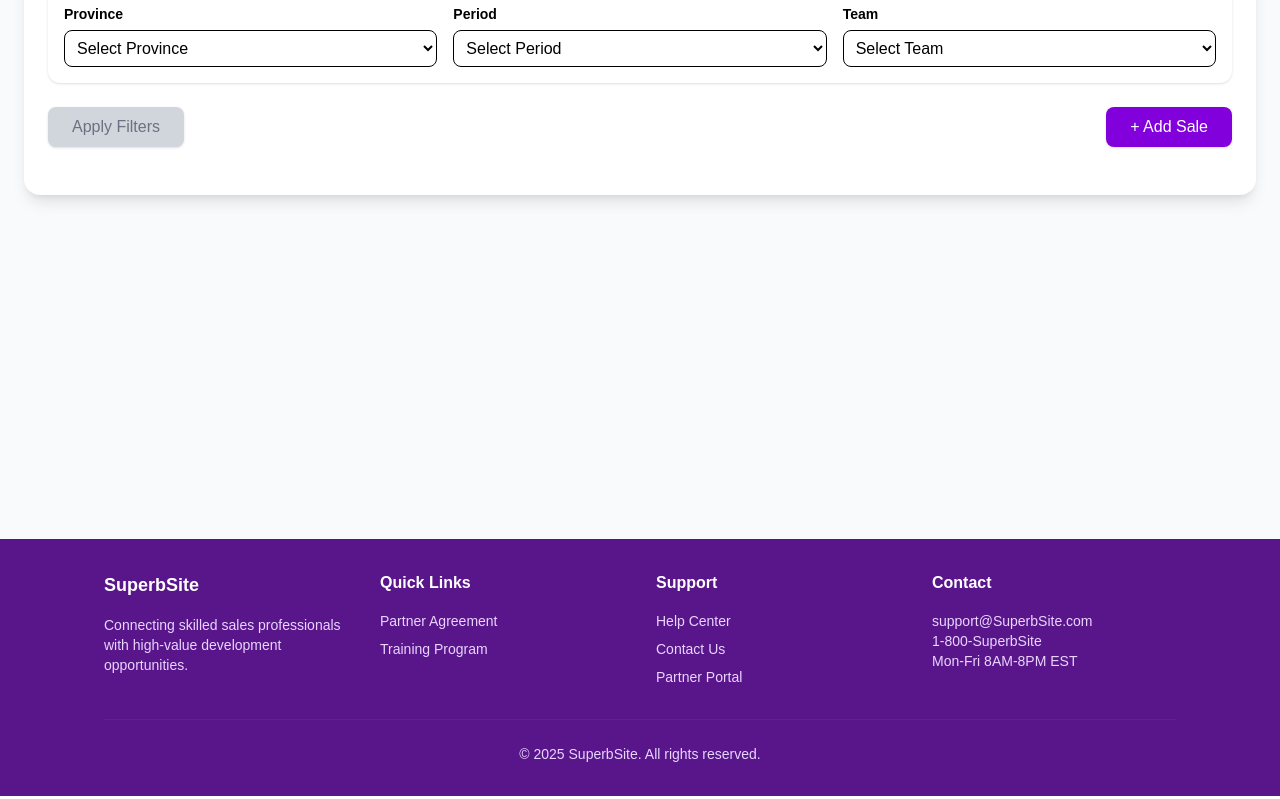
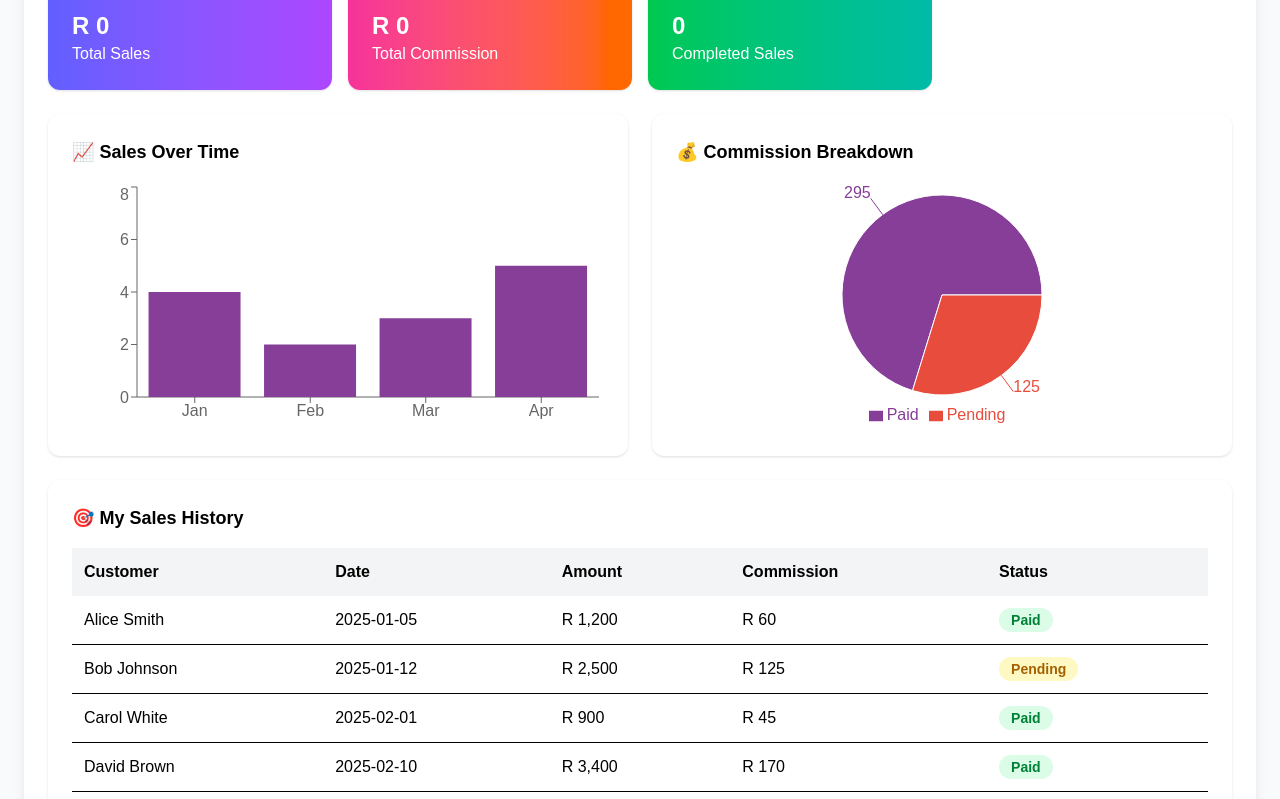
Before and after one commit to Tsiika165/supersite-client, a Next.js app: page /dashboard in a window 1280 px wide. Shown: the part 261-1060 px from the top of the page. Built offline with nearby package versions, Linux system fonts and the light colour scheme.

Commit message:
changed agent dash

```diff
--- a/app/dashboard/page.js
+++ b/app/dashboard/page.js
@@ -54,7 +54,47 @@ export default function Dashboard() {
 
   // Active tab state
   const [activeTab, setActiveTab] = useState("agent");
-
+  //mock data for sales
+  const mySales = [
+    {
+      customer: "Alice Smith",
+      date: "2025-01-05",
+      amount: "R 1,200",
+      commission: "R 60",
+      status: "Paid",
+    },
+    {
+      customer: "Bob Johnson",
+      date: "2025-01-12",
+      amount: "R 2,500",
+      commission: "R 125",
+      status: "Pending",
+    },
+    {
+      customer: "Carol White",
+      date: "2025-02-01",
+      amount: "R 900",
+      commission: "R 45",
+      status: "Paid",
+    },
+    {
+      customer: "David Brown",
+      date: "2025-02-10",
+      amount: "R 3,400",
+      commission: "R 170",
+      status: "Paid",
+    },
+  ];
+  const agentSalesHistory = [
+    { month: "Jan", sales: 4 },
+    { month: "Feb", sales: 2 },
+    { month: "Mar", sales: 3 },
+    { month: "Apr", sales: 5 },
+  ];
+  const commissionBreakdown = [
+    { type: "Paid", value: 295 },
+    { type: "Pending", value: 125 },
+  ];
   // Filters
   const [province, setProvince] = useState("");
   const [period, setPeriod] = useState("");
@@ -590,63 +630,129 @@ export default function Dashboard() {
           {/* Agent Portal Content */}
           {activeTab === "agent" && (
             <div>
-              {/* Filters */}
-              <div className="grid md:grid-cols-3 gap-4 bg-white p-4 rounded-xl shadow mb-6 text-black">
-                <div>
-                  <label className="text-sm font-semibold">Province</label>
-                  <select
-                    value={province}
-                    onChange={(e) => setProvince(e.target.value)}
-                    className="w-full p-2 border rounded-lg mt-1"
-                  >
-                    <option value="">Select Province</option>
-                    {provinces.map((prov) => (
-                      <option key={prov}>{prov}</option>
-                    ))}
-                  </select>
+              <div ref={dashboardRef}>
+                {/* Metrics */}
+                <div className="grid md:grid-cols-4 gap-4 mb-6">
+                  <div className="bg-gradient-to-r from-indigo-500 to-purple-500 text-white p-6 rounded-xl shadow">
+                    <p className="text-2xl font-bold">{metrics.totalSales}</p>
+                    <p>Total Sales</p>
                   </div>
-
-                <div>
-                  <label className="text-sm font-semibold">Period</label>
-                  <select
-                    value={period}
-                    onChange={(e) => setPeriod(e.target.value)}
-                    className="w-full p-2 border rounded-lg mt-1"
-                  >
-                    <option value="">Select Period</option>
-                    {periods.map((per) => (
-                      <option key={per}>{per}</option>
-                    ))}
-                  </select>
+                  <div className="bg-gradient-to-r from-pink-500 to-orange-500 text-white p-6 rounded-xl shadow">
+                    <p className="text-2xl font-bold">
+                      {metrics.totalCommission}
+                    </p>
+                    <p>Total Commission</p>
                   </div>
-
-                <div>
-                  <label className="text-sm font-semibold">Team</label>
-                  <select
-                    value={team}
-                    onChange={(e) => setTeam(e.target.value)}
-                    className="w-full p-2 border rounded-lg mt-1"
-                  >
-                    <option value="">Select Team</option>
-                    {teams.map((t) => (
-                      <option key={t}>{t}</option>
-                    ))}
-                  </select>
+                  <div className="bg-gradient-to-r from-green-500 to-teal-500 text-white p-6 rounded-xl shadow">
+                    <p className="text-2xl font-bold">
+                      {metrics.completedSales}
+                    </p>
+                    <p>Completed Sales</p>
                   </div>
                 </div>
-
+                {/* Charts */}
+                <div className="grid md:grid-cols-2 gap-6 mb-6">
+                  <div
+                    ref={barChartRef}
+                    className="bg-white p-6 rounded-xl shadow"
+                  >
+                    <h2 className="text-lg font-semibold mb-4 text-black">
+                      📈 Sales Over Time
+                    </h2>
+                    <ResponsiveContainer width="100%" height={250}>
+                      <BarChart data={agentSalesHistory}>
+                        <XAxis dataKey="month" />
+                        <YAxis />
+                        <Tooltip />
+                        <Bar dataKey="sales" fill="#863E98" />
+                      </BarChart>
+                    </ResponsiveContainer>
+                  </div>
+                  <div
+                    ref={pieChartRef}
+                    className="bg-white p-6 rounded-xl shadow"
+                  >
+                    <h2 className="text-lg font-semibold mb-4 text-black">
+                      💰 Commission Breakdown
+                    </h2>
+                    <ResponsiveContainer width="100%" height={250}>
+                      <PieChart>
+                        <Pie
+                          data={commissionBreakdown}
+                          dataKey="value"
+                          nameKey="type"
+                          outerRadius={100}
+                          label
+                        >
+                          {commissionBreakdown.map((_, i) => (
+                            <Cell key={i} fill={COLORS[i % COLORS.length]} />
+                          ))}
+                        </Pie>
+                        <Legend />
+                        <Tooltip />
+                      </PieChart>
+                    </ResponsiveContainer>
+                  </div>
+                </div>
+                {/* Sales Table */}
+                <div className="bg-white p-6 rounded-xl shadow mb-6 text-black">
+                  <h2 className="text-lg font-semibold mb-4">
+                    🎯 My Sales History
+                  </h2>
+                  <table className="w-full border-collapse">
+                    <thead>
+                      <tr className="bg-gray-100">
+                        <th className="p-3 text-left">Customer</th>
+                        <th className="p-3 text-left">Date</th>
+                        <th className="p-3 text-left">Amount</th>
+                        <th className="p-3 text-left">Commission</th>
+                        <th className="p-3 text-left">Status</th>
+                      </tr>
+                    </thead>
+                    <tbody>
+                      {mySales.map((s, i) => (
+                        <tr key={i} className="border-b hover:bg-gray-50">
+                          <td className="p-3">{s.customer}</td>
+                          <td className="p-3">{s.date}</td>
+                          <td className="p-3">{s.amount}</td>
+                          <td className="p-3">{s.commission}</td>
+                          <td className="p-3">
+                            <span
+                              className={`px-3 py-1 rounded-full text-sm font-semibold ${
+                                s.status === "Paid"
+                                  ? "bg-green-100 text-green-700"
+                                  : s.status === "Pending"
+                                  ? "bg-yellow-100 text-yellow-700"
+                                  : "bg-blue-100 text-blue-700"
+                              }`}
+                            >
+                              {s.status}
+                            </span>
+                          </td>
+                        </tr>
+                      ))}
+                    </tbody>
+                  </table>
+                  {/* Download Button */}
+                  <div className="mt-6 flex justify-center">
+                    <button
+                      onClick={downloadPDF}
+                      className="px-6 py-2 bg-green-600 text-white rounded-lg shadow hover:bg-green-700 transition-colors flex items-center"
+                    >
+                      <svg
+                        className="w-5 h-5 mr-2"
+                        fill="currentColor"
+                        viewBox="0 0 16 16"
+                      >
+                        <path d="M.5 9.9a.5.5 0 0 1 .5.5v2.5a1 1 0 0 0 1 1h12a1 1 0 0 0 1-1v-2.5a.5.5 0 0 1 1 0v2.5a2 2 0 0 1-2 2H2a2 2 0 0 1-2-2v-2.5a.5.5 0 0 1 .5-.5z" />
+                        <path d="M7.646 11.854a.5.5 0 0 0 .708 0l3-3a.5.5 0 0 0-.708-.708L8.5 10.293V1.5a.5.5 0 0 0-1 0v8.793L5.354 8.146a.5.5 0 1 0-.708.708l3 3z" />
+                      </svg>
+                      Download My Report
+                    </button>
+                  </div>
+                </div>
+              </div>
               <div className="flex space-x-4 mb-6">
-                <button
-                  onClick={applyFilters}
-                  className={`px-6 py-2 rounded-lg shadow transition-colors flex items-center ${
-                    canLoadData()
-                      ? "bg-purple-700 text-white hover:bg-purple-800"
-                      : "bg-gray-300 text-gray-500 cursor-not-allowed"
-                  }`}
-                  disabled={!canLoadData()}
-                >
-                  Apply Filters
-                </button>
                 <button
                   onClick={() => setIsModalOpen(true)}
                   className={`px-6 py-2 rounded-lg shadow transition-colors flex items-center bg-purple-700 text-white hover:bg-purple-800 ml-auto cursor-pointer`}
@@ -654,6 +760,9 @@ export default function Dashboard() {
                   + Add Sale
                 </button>
               </div>
+            </div>
+          )}
+
           {/* Modal */}
           {isModalOpen && (
             <div className="fixed inset-0 flex items-center justify-center bg-black/30 backdrop-blur-sm z-50 text-black">
@@ -671,9 +780,7 @@ export default function Dashboard() {
                     />
                   </div>
                   <div>
-                        <label className="block text-sm font-medium">
-                          Amount
-                        </label>
+                    <label className="block text-sm font-medium">Amount</label>
                     <input
                       type="number"
                       className="w-full border rounded-lg px-3 py-2 mt-1 focus:outline-none focus:ring-2 focus:ring-purple-600"
@@ -725,15 +832,11 @@ export default function Dashboard() {
                   <p>Total Commission</p>
                 </div>
                 <div className="bg-gradient-to-r from-green-500 to-teal-500 text-white p-6 rounded-xl shadow">
-                      <p className="text-2xl font-bold">
-                        {metrics.activeAgents}
-                      </p>
+                  <p className="text-2xl font-bold">{metrics.activeAgents}</p>
                   <p>Active Agents</p>
                 </div>
                 <div className="bg-gradient-to-r from-blue-500 to-cyan-500 text-white p-6 rounded-xl shadow">
-                      <p className="text-2xl font-bold">
-                        {metrics.completedSales}
-                      </p>
+                  <p className="text-2xl font-bold">{metrics.completedSales}</p>
                   <p>Completed Sales</p>
                 </div>
               </div>
@@ -788,11 +891,11 @@ export default function Dashboard() {
               </div>
 
               {/* Table */}
-                  <div className="bg-white p-6 rounded-xl shadow mb-6">
+              <div className="bg-white p-6 rounded-xl shadow mb-6 text-black  ">
                 <h2 className="text-lg font-semibold mb-4">
                   🎯 Individual Agent Performance
                 </h2>
-                    <table className="w-full border-collapse">
+                <table className="w-full border-collapse text-black">
                   <thead>
                     <tr className="bg-gray-100">
                       <th className="p-3 text-left">Agent</th>
@@ -860,7 +963,6 @@ export default function Dashboard() {
             </div>
           )}
         </div>
-          )}
 
         {/* Team Portal Content */}
         {activeTab === "team" && (
@@ -1056,6 +1158,5 @@ export default function Dashboard() {
         )}
       </div>
     </div>
-    </div>
   );
 }
--- a/app/page.js
+++ b/app/page.js
@@ -271,7 +271,7 @@ export default function Home() {
             {/* Close button */}
             <button
               onClick={() => setShowLogin(false)}
-              className="absolute top-4 right-4 text-gray-400 hover:text-gray-600 text-2xl font-light"
+              className="absolute top-4 right-4 text-gray-400 hover:text-gray-600 text-2xl font-light cursor-pointer"
             >
               ×
             </button>
@@ -293,7 +293,7 @@ export default function Home() {
                 <input
                   type="email"
                   placeholder="your.email@example.com"
-                  className="w-full border border-gray-300 p-4 rounded-lg focus:ring-2 focus:ring-purple-500 focus:border-transparent"
+                  className="w-full border border-gray-500 p-4 rounded-lg focus:ring-2 focus:ring-purple-500 focus:border-transparent text-gray-700"
                 />
               </div>
 
@@ -312,7 +312,7 @@ export default function Home() {
                 <label className="flex items-center">
                   <input
                     type="checkbox"
-                    className="rounded border-gray-300 text-purple-600 focus:ring-purple-500"
+                    className="rounded border-gray-300 text-purple-600 focus:ring-purple-500 cursor-pointer"
                   />
                   <span className="ml-2 text-sm text-gray-600">
                     Remember me
--- a/app/signup/page.js
+++ b/app/signup/page.js
@@ -7,7 +7,7 @@ export default function SignUp() {
       </div>
 
       {/* Content */}
-      <div className="max-w-4xl mx-auto w-full p-6 space-y-6 bg-white shadow rounded-lg mt-6">
+      <div className="max-w-4xl mx-auto w-full p-6 space-y-6 bg-white shadow rounded-lg mt-6 text-black">
         <p>
           Become a member of our sales team and unlock a world of unlimited
           earning potential! With our competitive commission structure (20% on
```
Also changed, not shown: app/login/page.js (+4 -4 lines). Lines whose indentation alone changed are shown as unchanged.
